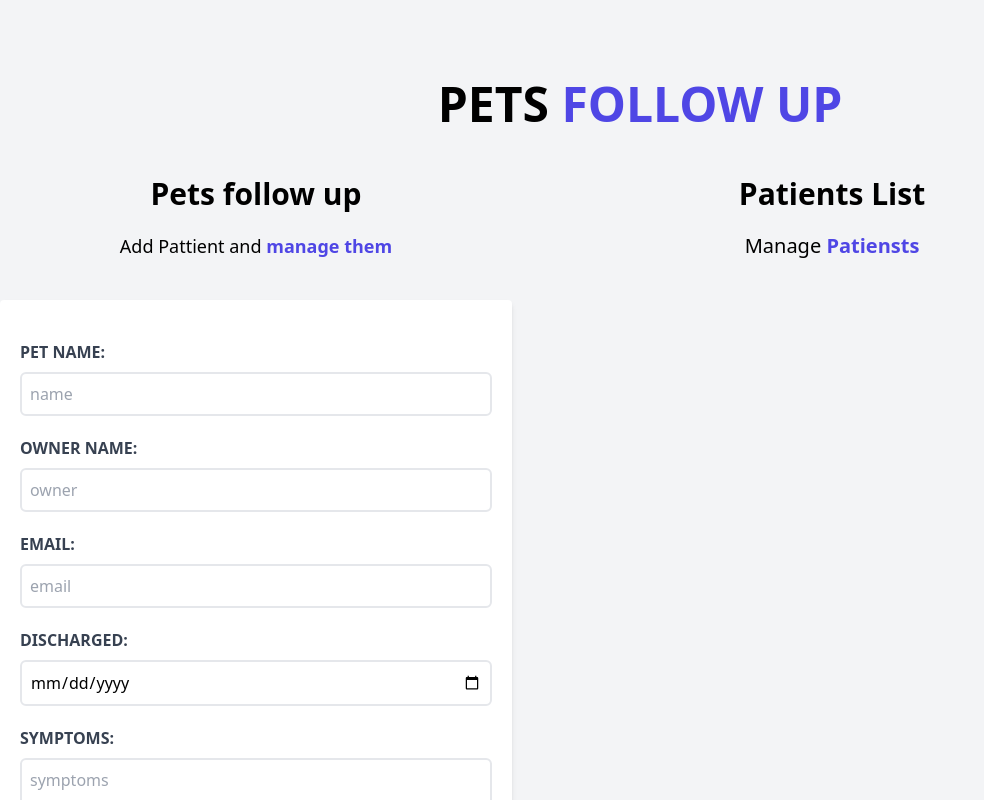
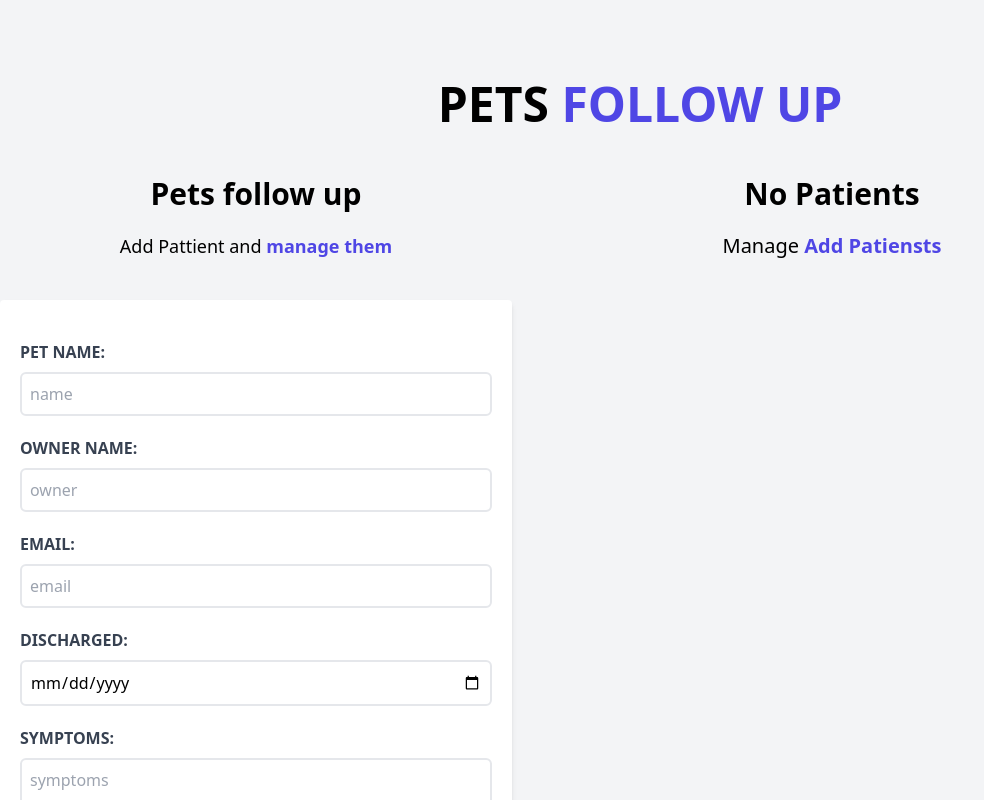
Before and after one commit to NancyMile/apptoint-react1, a React (Vite) app: page / in a window 1280 px wide. Shown: the top 800 px of the page, without its empty margins (0-984 px from the left). Built offline with nearby package versions, Linux system fonts and the light colour scheme.

Commit message:
display text  depent on condition

```diff
--- a/src/components/PatientsList.jsx
+++ b/src/components/PatientsList.jsx
@@ -1,7 +1,11 @@
 import Patient from "./Patient"
 const PatientsList = ({ patients }) => {
+
+  //console.log(patients && patients.length);
   return (
     <div className="md:w-1/2 lg:3/5 md:h-screen overflow-y-scroll">
+      {patients && patients.length ? (
+      <>
         <h2 className="text-center font-black text-3xl">Patients List</h2>
         <p className="text-xl text-center mt-5 mb-10">Manage{' '}<span className="text-indigo-600 font-bold">Patiensts</span></p>
 
@@ -11,7 +15,13 @@ const PatientsList = ({ patients }) => {
             patient={patient}
           />
         ))}
-
+      </>
+      ):(
+        <>
+          <h2 className="text-center font-black text-3xl">No Patients </h2>
+          <p className="text-xl text-center mt-5 mb-10">Manage{' '}<span className="text-indigo-600 font-bold">Add Patiensts</span></p>
+        </>
+      )}
     </div>
   )
 }
```
Lines whose indentation alone changed are shown as unchanged.
